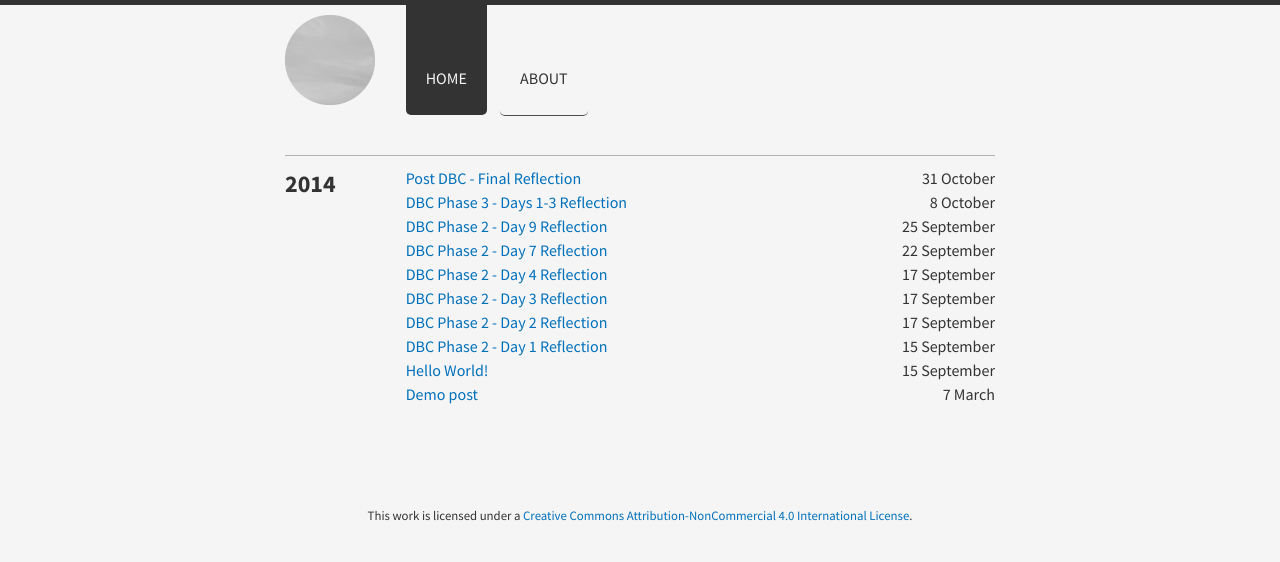
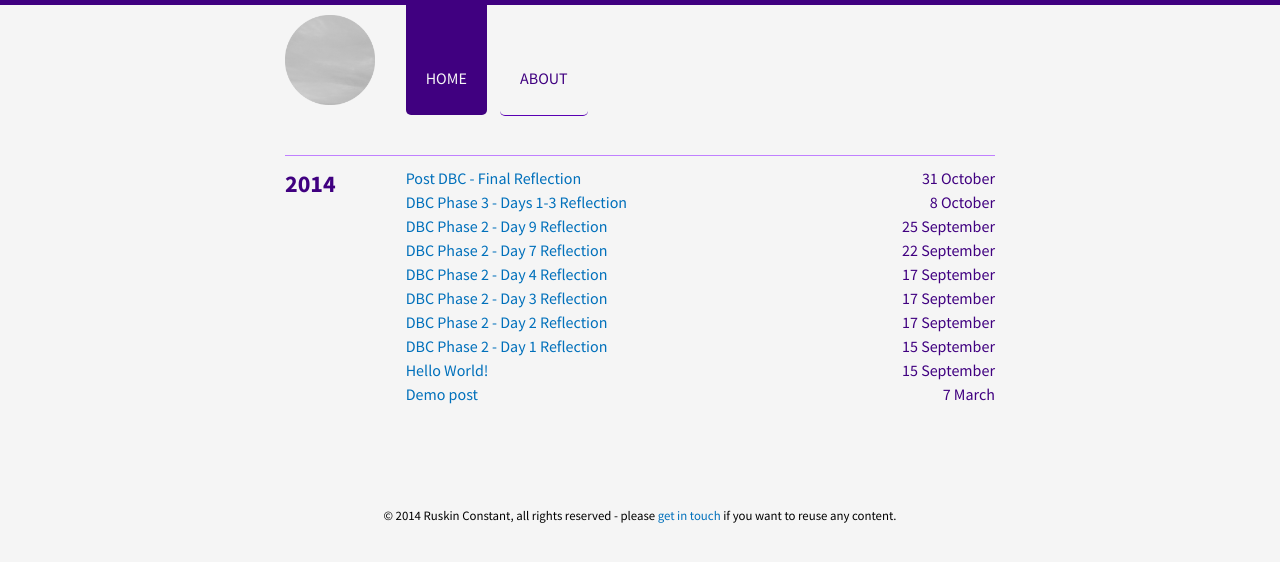
Before and after one commit to jonnyparris/jonnyparris.github.io, a Jekyll site: the page built from index.html, in a window 1280 px wide. Shown: the top 562 px of the page. Built offline with Jekyll 4.4.1, drawn with Linux system fonts in a browser that asks for light colours; nearby versions of some CDN libraries; Markdown is read by kramdown in place of the engine named in the settings.

Commit message:
change contrast and text colors

```diff
--- a/_layouts/default.html
+++ b/_layouts/default.html
@@ -18,7 +18,7 @@
 
       <footer>
         <p>
-          This work is licensed under a <a rel="license" href="http://creativecommons.org/licenses/by-nc/4.0/deed.en_US">Creative Commons Attribution-NonCommercial 4.0 International License</a>.
+          © 2014 Ruskin Constant, all rights reserved - please <a href="mailto:ruskin.constant+blog@gmail.com?subject=Copypasta" "email me">get in touch</a> if you want to reuse any content.</a>
         </p>
       </footer>
     </div>
--- a/public/css/main.scss
+++ b/public/css/main.scss
@@ -4,7 +4,8 @@
 @import 'syntax';
 
 $site-background-color: #f5f5f5;
-$contrast-color: #333;
+$contrast-color: #400080;
+$prose-color: black;
 
 $azul-accent-color: #0070bb;
 $ruby-accent-color: #e0115f;
@@ -76,6 +77,10 @@ p code {
   background-color: #f8f8f8;
   border-radius: 3px;
   white-space: nowrap;
+}
+
+p, li {
+  color: $prose-color;
 }
 
 table {
```
